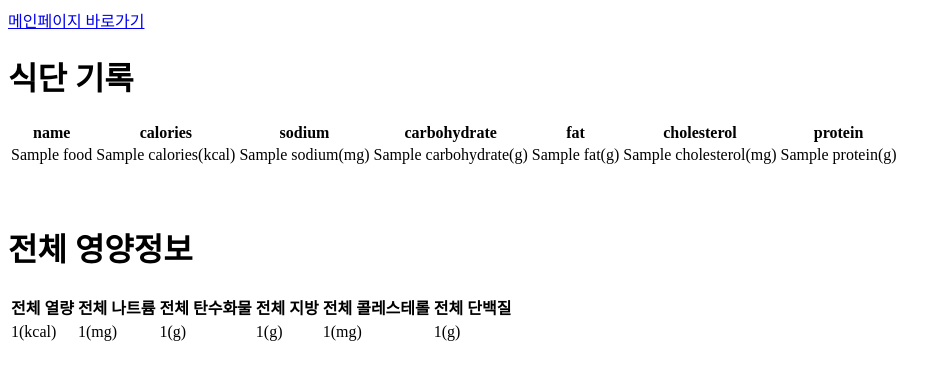
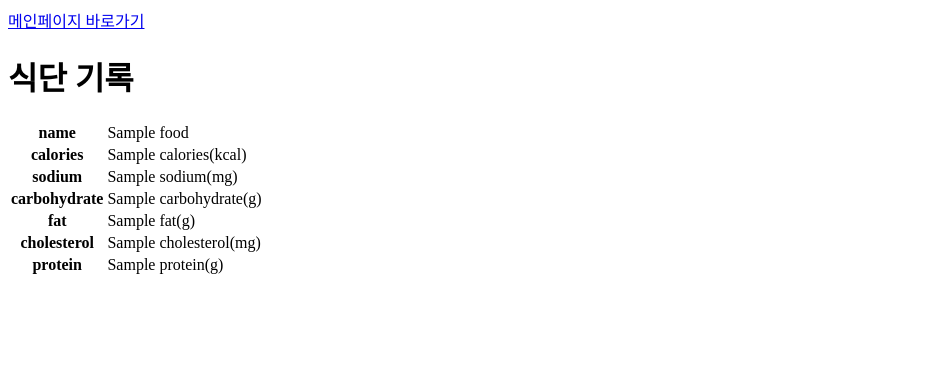
Before and after one commit to jisoolee11/hanium, a Python web app: template templates/home/record.html in a window 1280 px wide. Shown: the top 380 px of the page, without its empty margins (0-950 px from the left). Run offline with Jinja, Linux system fonts and the light colour scheme; the template is opened without the code that fills it: most values are stand-ins (such as "Sample title", 1, 10 or a date in 2020).

Commit message:
Revert "print total info"
This reverts commit 026da70016d9485e81600ea550a64324505d09b4.

```diff
--- a/templates/home/record.html
+++ b/templates/home/record.html
@@ -15,49 +15,37 @@
 
     {% for food in food_list %}
     <table>
-        <thead>
         <tr>
             <th>name</th>
-                <th>calories</th>
-                <th>sodium</th>
-                <th>carbohydrate</th>
-                <th>fat</th>
-                <th>cholesterol</th>
-                <th>protein</th>
+            <td>{{food.name}}</td>
         </tr>
         <tr>
-                <td>{{food.name}}</td>
+            <th>calories</th>
             <td>{{food.calories}}(kcal)</td>
+        </tr>
+        <tr>
+            <th>sodium</th>
             <td>{{food.sodium}}(mg)</td>
+        </tr>
+        <tr>
+            <th>carbohydrate</th>
             <td>{{food.carbohydrate}}(g)</td>
+        </tr>
+        <tr>
+            <th>fat</th>
             <td>{{food.fat}}(g)</td>
+        </tr>
+        <tr>
+            <th>cholesterol</th>
             <td>{{food.cholesterol}}(mg)</td>
+        </tr>
+        <tr>
+            <th>protein</th>
             <td>{{food.protein}}(g)</td>
         </tr>
-        </thead>
     </table>
     <br> <br>
     {% endfor %}
-
-    <h1>전체 영양정보</h1>
-    <table>
-        <tr>
-            <th>전체 열량</th>
-            <th>전체 나트륨</th>
-            <th>전체 탄수화물</th>
-            <th>전체 지방</th>
-            <th>전체 콜레스테롤</th>
-            <th>전체 단백질</th>
-        </tr>
-        <tr>
-            <td>{{total_calories}}(kcal)</td>
-            <td>{{total_sodium}}(mg)</td>
-            <td>{{total_carbohydrate}}(g)</td>
-            <td>{{total_fat}}(g)</td>
-            <td>{{total_cholesterol}}(mg)</td>
-            <td>{{total_protein}}(g)</td>
-        </tr>
-    </table>
 </body>
 
 </html>
```
Also changed, not shown: app.py (+1 -19 lines). Lines whose indentation alone changed are shown as unchanged.
